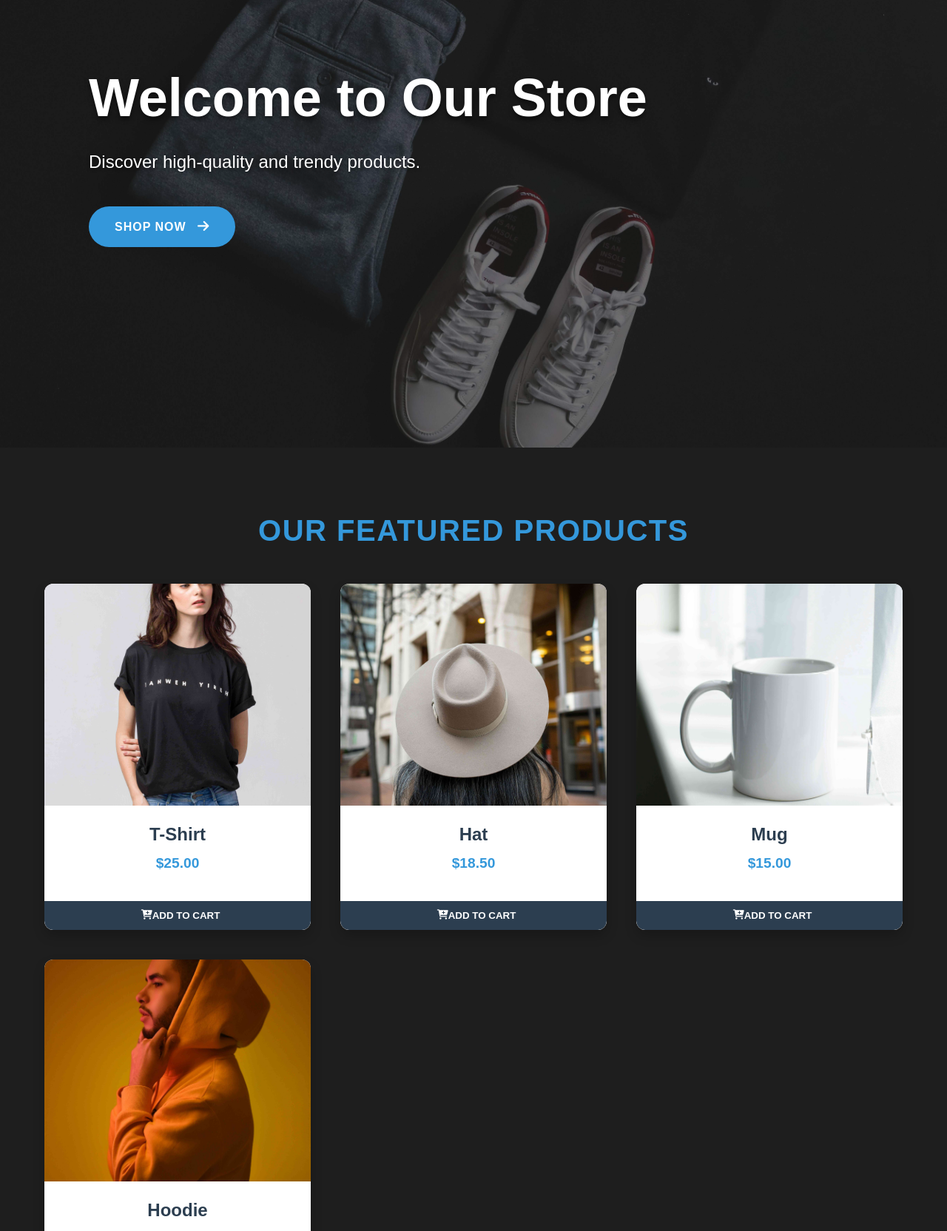
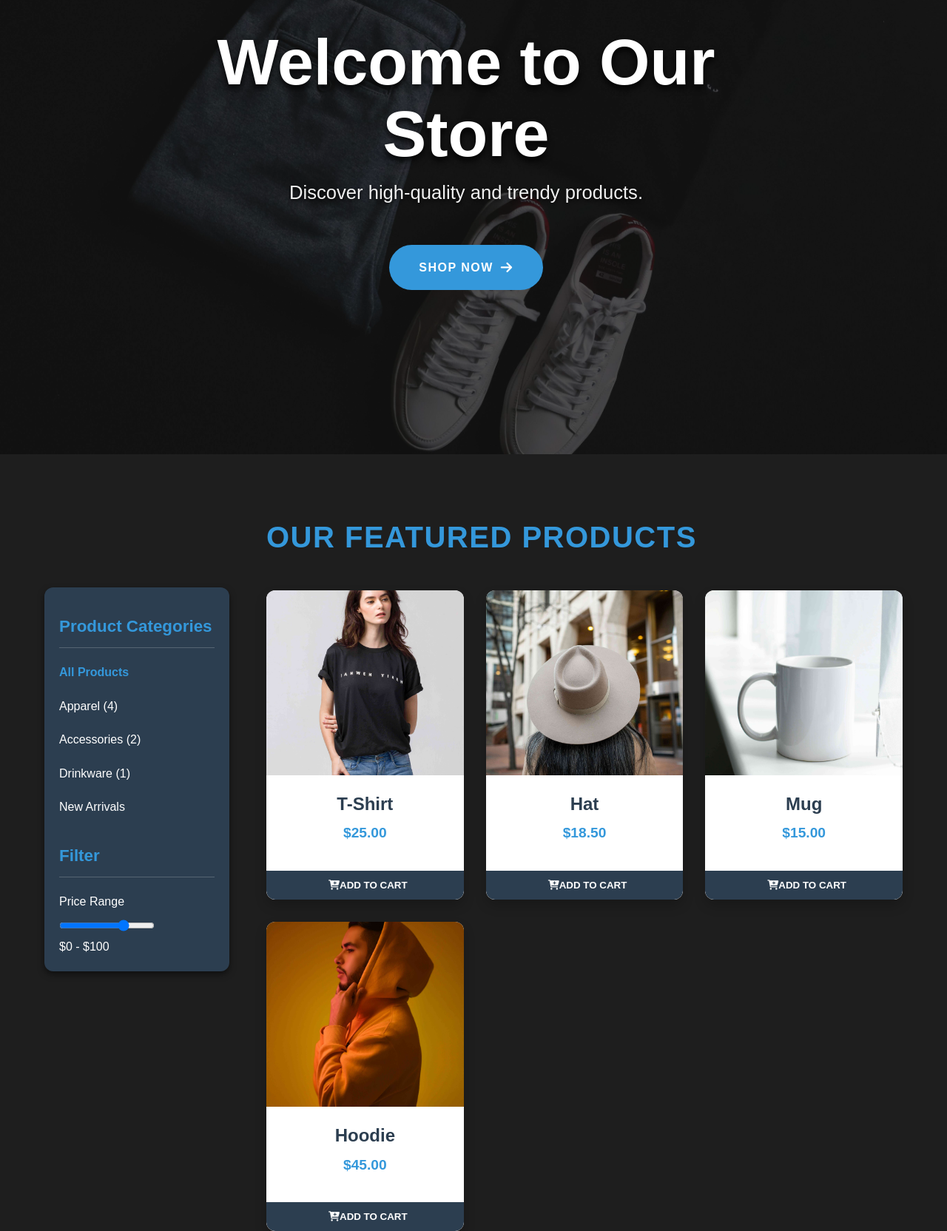
Before and after one commit to Kashif2004K/E-Commerce-Store, a plain HTML site: page index.html in a window 1280 px wide. Shown: the part 275-1939 px from the top of the page at 74% size. Drawn offline with Linux system fonts and the light colour scheme.

Commit message:
new changes

```diff
--- a/index.html
+++ b/index.html
@@ -29,9 +29,33 @@
     </section>
 
     <section id="products" class="products-section">
-        <h2>Our Featured Products</h2>
-        <div id="product-grid" class="product-grid">
-            <p>Loading products...</p>
+        <div class="products-layout-container">
+
+            <aside id="categories-sidebar" class="sidebar">
+                <h3>Product Categories</h3>
+                <ul class="category-list">
+                    <li><a href="#" class="active">All Products</a></li>
+                    <li><a href="#">Apparel (4)</a></li>
+                    <li><a href="#">Accessories (2)</a></li>
+                    <li><a href="#">Drinkware (1)</a></li>
+                    <li><a href="#">New Arrivals</a></li>
+                </ul>
+
+                <h3>Filter</h3>
+                <div class="filter-group">
+                    <h4>Price Range</h4>
+                    <input type="range" min="0" max="100" value="70">
+                    <p>$0 - $100</p>
+                </div>
+            </aside>
+
+            <div class="products-main-content">
+                <h2>Our Featured Products</h2>
+                <div id="product-grid" class="product-grid">
+                    <p>Loading products...</p>
+                </div>
+            </div>
+
         </div>
     </section>
 
--- a/style.css
+++ b/style.css
@@ -28,34 +28,44 @@ body {
     display: flex;
     justify-content: space-between;
     align-items: center;
-    padding: 18px 60px;
-    background-color: var(--background-dark);
+    padding: 20px 80px;
+    background-color: var(--secondary-color);
     color: var(--text-light);
     position: sticky;
     top: 0;
     z-index: 1000;
-    box-shadow: 0 4px 12px rgba(0, 0, 0, 0.4);
+    box-shadow: 0 5px 15px rgba(0, 0, 0, 0.4);
+    border-bottom: 3px solid var(--primary-color);
 }
 
 .logo {
-    font-size: 1.7em;
+    font-size: 1.8em;
     font-weight: 700;
-    letter-spacing: 1px;
+    letter-spacing: 2px;
     color: var(--primary-color);
+    text-transform: uppercase;
+    text-shadow: 1px 1px 2px rgba(0, 0, 0, 0.7);
 }
 
 nav a {
-    color: var(--text-light);
+    color: #cccccc;
     text-decoration: none;
-    margin-left: 30px;
-    font-weight: 400;
+    margin-left: 35px;
+    font-weight: 500;
     transition: color 0.3s, border-bottom 0.3s;
-    padding-bottom: 3px;
+    padding-bottom: 5px;
+    display: inline-flex;
+    align-items: center;
+}
+
+nav a i{
+    margin-right: 8px;
+    font-size: 1.1em;
 }
 
 nav a:hover {
     color: var(--primary-color);
-    border-bottom: 2px solid var(--primary-color);
+    border-bottom: 3px solid var(--primary-color);
 }
 
 /* Section Styling */
@@ -78,14 +88,16 @@ h2 {
 /* Home / Hero Section */
 .hero-section {
     display: flex;
+    justify-content: center;
+    align-items: center;
     background-image: url('assets/back2.jpg');
     background-position: center;
     background-size: cover;
     background-repeat: no-repeat;
+    background-attachment: fixed;
     position: relative;
     min-height: 100vh;
     padding: 0;
-    align-items: center;
 }
 
 .hero-section::before {
@@ -95,37 +107,39 @@ h2 {
     left: 0;
     right: 0;
     bottom: 0;
-    background-color: rgba(0, 0, 0, 0.5);
+    background-color: rgba(0, 0, 0, 0.65);
     z-index: 1;
 }
 
 .hero-content {
     position: relative;
     z-index: 2;
-    padding-left: 120px;
+    text-align: center;
+    padding: 20px;
+    max-width: 800px;
+    padding-left: 0;
 }
 
 .hero-content h1 {
-    font-size: 4.5rem;
+    font-size: 5.5rem;
     color: var(--text-light);
-    text-shadow: 0 4px 6px rgba(0, 0, 0, 0.5);
+    font-weight: 700;
+    text-shadow: 0 5px 10px rgba(0, 0, 0, 0.9);
     margin-bottom: 10px;
-    padding-left: 0;
-    padding-top: 0;
+    line-height: 1.1;
 }
 
 .hero-content p {
-    font-size: 1.5em;
-    margin-bottom: 40px;
-    color: var(--text-light);
-    text-shadow: 0 2px 4px rgba(0, 0, 0, 0.4);
-    padding-left: 0;
+    font-size: 1.6em;
+    margin-bottom: 50px;
+    color: #f0f0f0;
+    text-shadow: 0 2px 5px rgba(0, 0, 0, 0.8);
 }
 
 .cta-button {
-    display: inline-block;
+    display: inline-flex;
     align-items: center;
-    padding: 15px 35px;
+    padding: 18px 40px;
     background-color: var(--primary-color);
     color: var(--text-light);
     text-decoration: none;
@@ -133,7 +147,8 @@ h2 {
     transition: background-color 0.3s, transform 0.2s, box-shadow 0.3s;
     font-weight: 600;
     text-transform: uppercase;
-    letter-spacing: 1px;
+    letter-spacing: 1.5px;
+    margin-left: 0;
 }
 
 .cta-button i {
@@ -143,19 +158,83 @@ h2 {
 
 .cta-button:hover {
     background-color: #2980b9;
-    transform: translate(-2px);
-    box-shadow: 0 6px 12px rgba(0, 0, 0, 0.3);
+    transform: scale(1.05);
+    box-shadow: 0 8px 15px rgba(0, 0, 0, 0.4);
 }
 
 .products-section {
     background-color: var(--background-dark);
 }
 
+.products-layout-container {
+    display: grid;
+    grid-template-columns: 250px 1fr;
+    gap: 50px;
+    max-width: 1300px;
+    margin: 0 auto;
+}
+
+.products-main-content h2 {
+    text-align: left;
+    margin-top: 0;
+}
+
+.sidebar {
+    background-color: var(--secondary-color);
+    padding: 20px;
+    border-radius: 12px;
+    height: fit-content;
+    box-shadow: 0 4px 8px rgba(0, 0, 0, 0.5);
+    color: var(--text-light);
+    margin-top: 100px;
+}
+
+.sidebar h3 {
+    color: var(--primary-color);
+    margin-top: 15px;
+    margin-bottom: 15px;
+    font-size: 1.4em;
+    border-bottom: 1px solid rgba(255, 255, 255, 0.2);
+    padding-bottom: 10px;
+}
+
+.category-list {
+    list-style: none;
+    padding: 0;
+    margin-bottom: 30px;
+}
+
+.category-list li {
+    margin-bottom: 10px;
+}
+
+.category-list a {
+    text-decoration: none;
+    color: var(--text-light);
+    display: block;
+    padding: 5px 0;
+    transition: color 0.2s;
+}
+
+.category-list a:hover, .category-list a.active {
+    color: var(--primary-color);
+    font-weight: 600;
+}
+
+.filter-group{
+    margin-top: 20px;
+}
+
+.filter-group h4 {
+    margin-bottom: 10px;
+    font-weight: 400;
+}
+
 .product-grid {
     display: grid;
     /* Responsive Grid: 2 columns on small screens, 3 on larger */
-    grid-template-columns: repeat(auto-fit, minmax(300px, 1fr));
-    gap: 40px;
+    grid-template-columns: repeat(auto-fit, minmax(230px, 1fr));
+    gap: 30px;
 }
 
 .product-card {
@@ -175,7 +254,7 @@ h2 {
 
 .product-card img {
     width: 100%;
-    height: 300px;
+    height: 250px;
     object-fit: cover;
     display: block;
     border-radius: 0;
```
